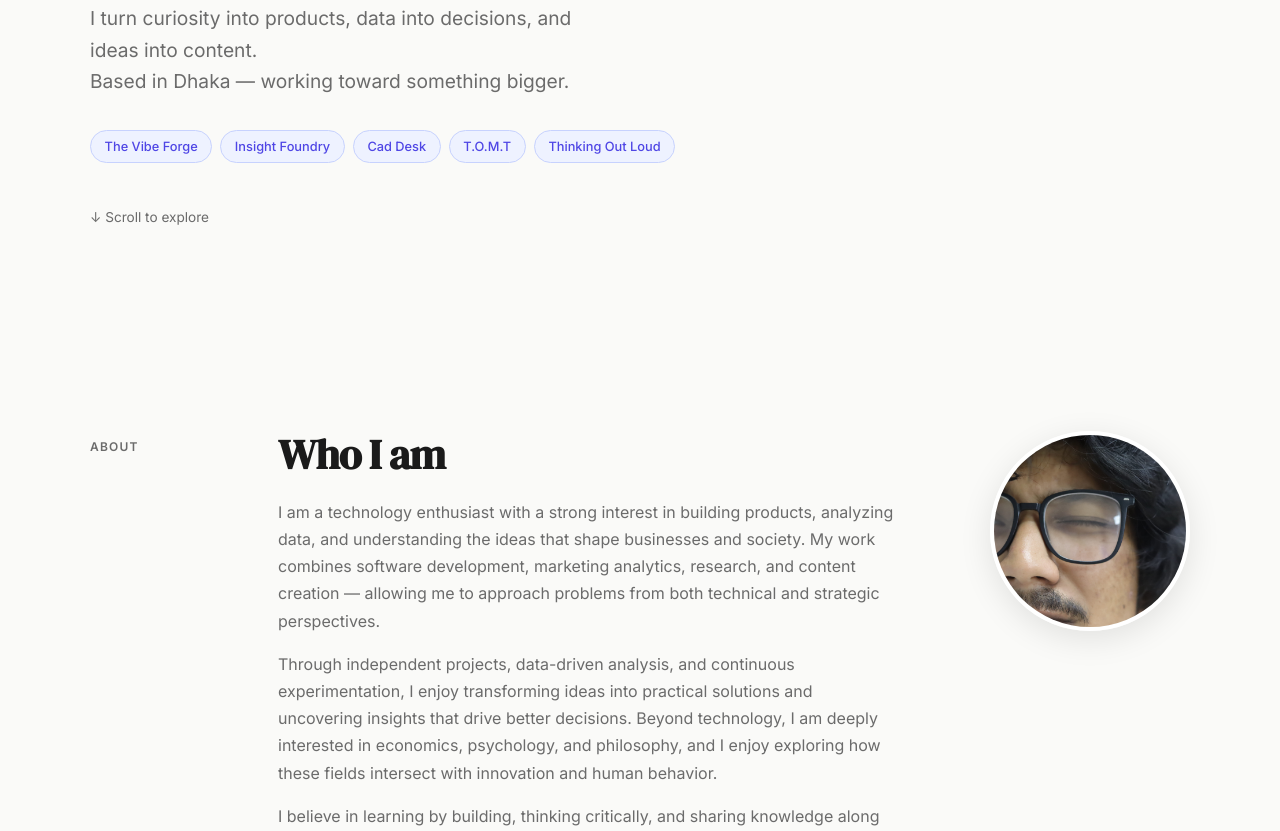
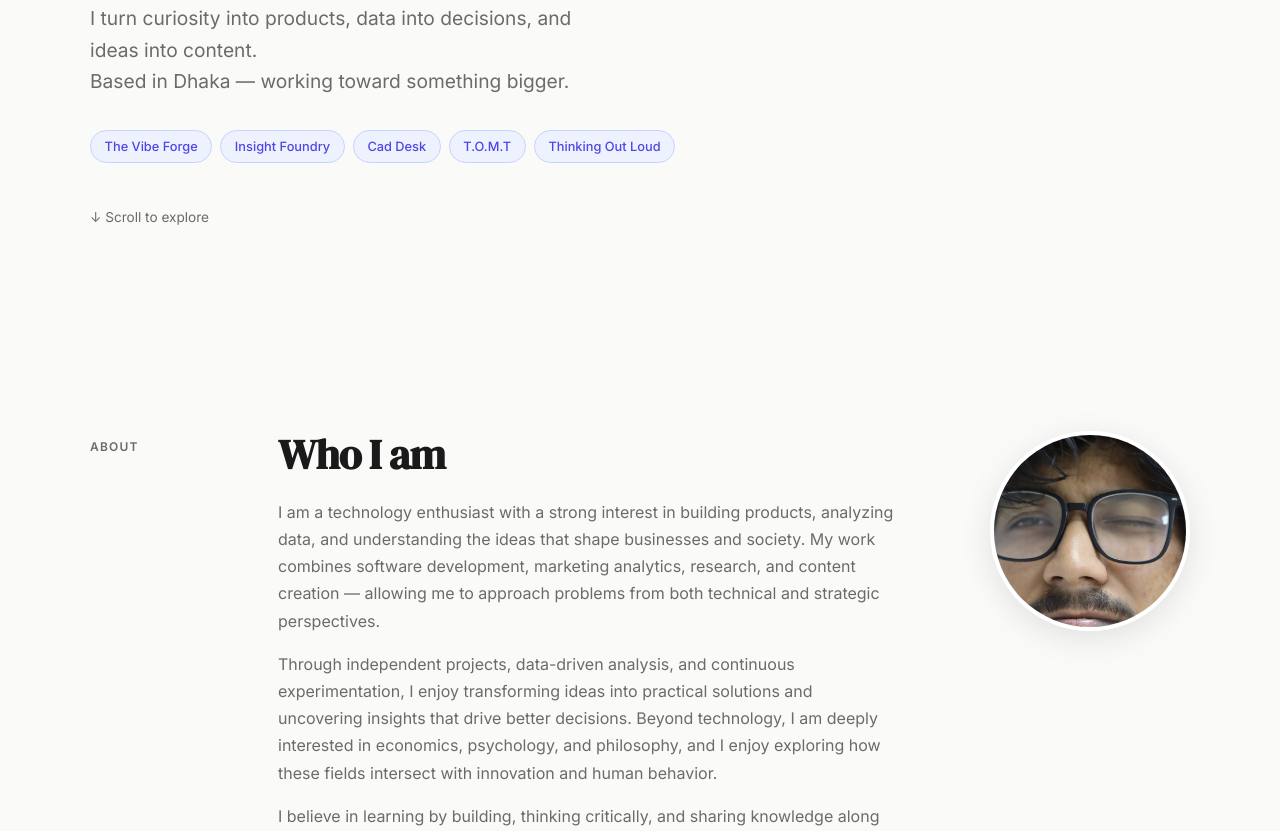
Before and after one commit to mahin-rahman-09/portfolio, a plain HTML site: page index.html in a window 1280 px wide. Shown: the part 465-1296 px from the top of the page. Drawn offline with Linux system fonts and the light colour scheme.

Commit message:
Update style.css

```diff
--- a/style.css
+++ b/style.css
@@ -224,7 +224,7 @@ img { max-width: 100%; display: block; }
   height: 200px;
   border-radius: 50%;
   object-fit: cover;
-  object-position: center top;
+  object-position: left top;
   border: 4px solid var(--white);
   box-shadow: 0 8px 32px rgba(0,0,0,0.1);
   display: block;
```
